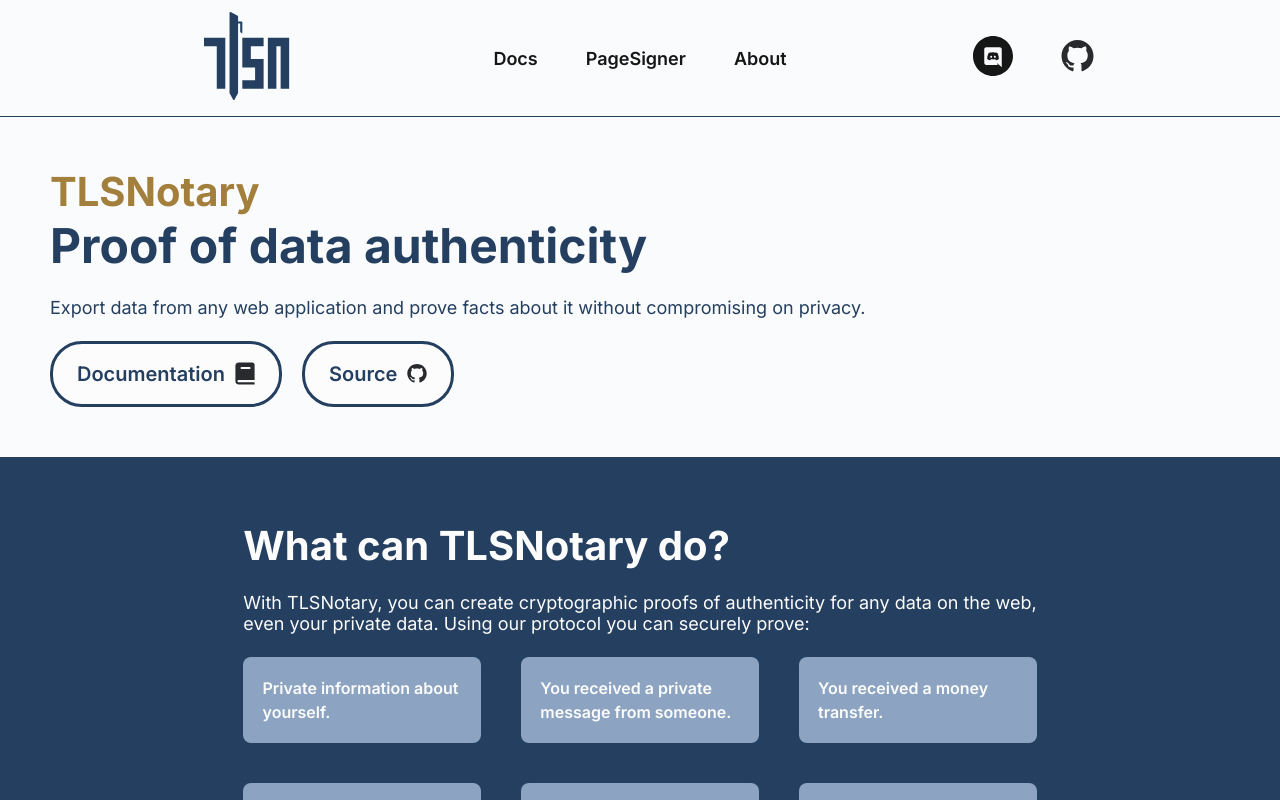
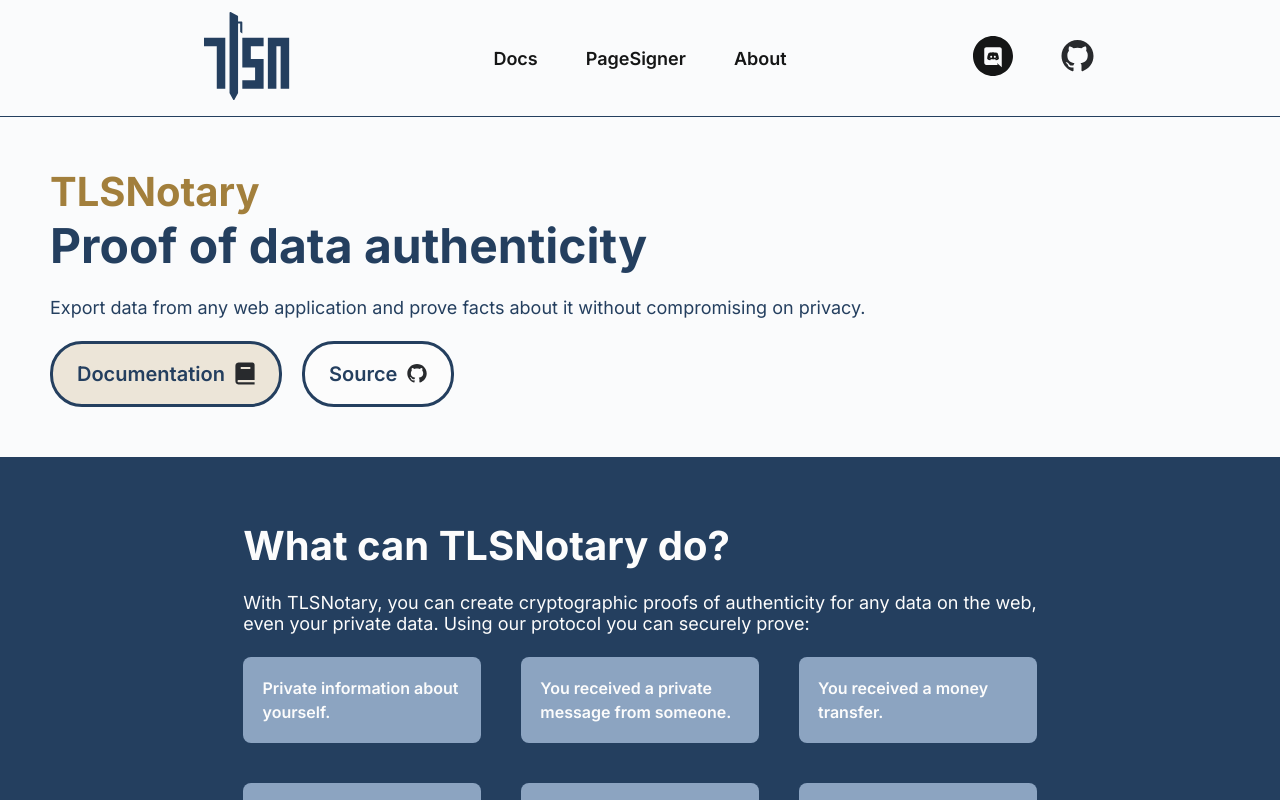
Before and after one commit to privacy-scaling-explorations/website, a React app: page /landing-page in a window 1280 px wide. In both pictures the pointer is over the button "Documentation". Shown: the top 800 px of the page. Built offline with nearby package versions, Linux system fonts and the light colour scheme.

Commit message:
button hover

```diff
--- a/src/index.css
+++ b/src/index.css
@@ -96,6 +96,10 @@
   align-items: center;
 }
 
+.pill-button:hover {
+  background-color: var(--light-brown);
+}
+
 /*
   Responsiveness
 */
```
